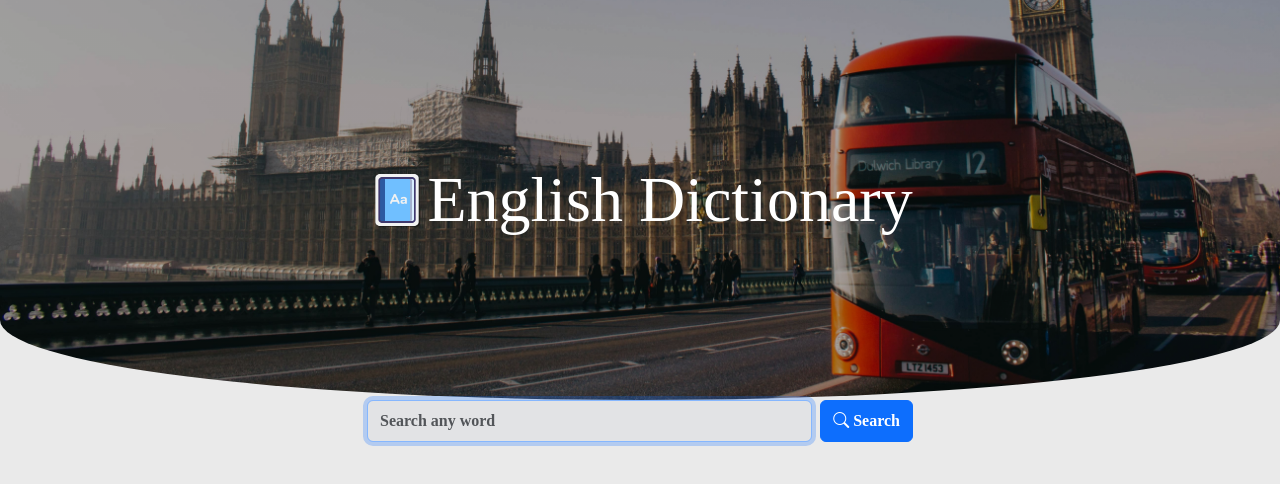
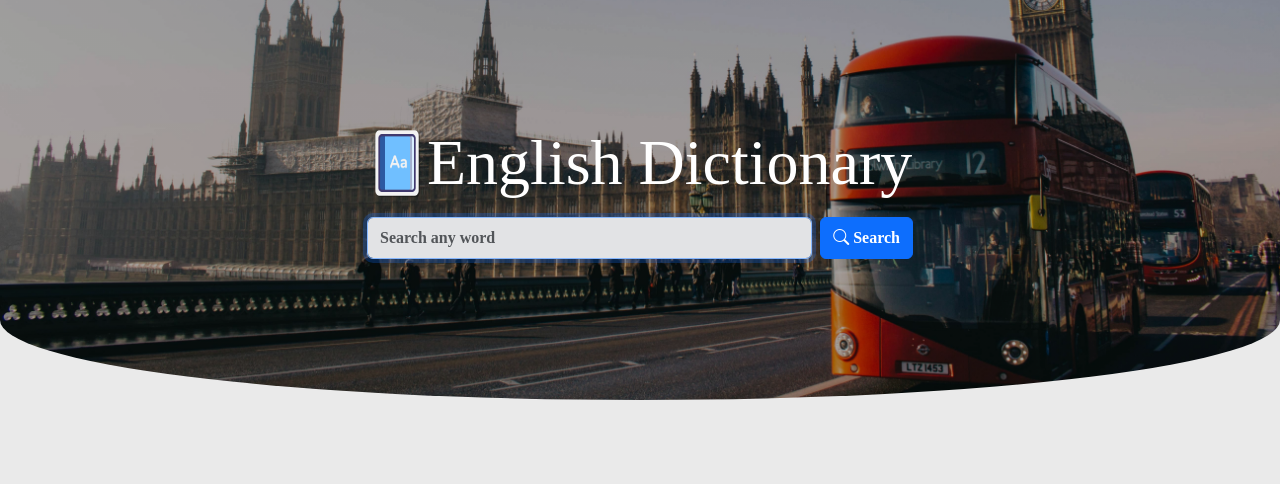
Before and after one commit to MFabri31/english-dictionary, a React (Vite) app: page / in a window 1280 px wide. Shown: the top 484 px of the page. Built offline with nearby package versions, Linux system fonts and the light colour scheme.

Commit message:
add children prop to header

```diff
--- a/src/App.jsx
+++ b/src/App.jsx
@@ -9,20 +9,14 @@ const App = () => {
 
   return (
     <>
-      <Header />
+      <Header>
+        <SearchForm getWordData={getWordData} />
+      </Header>
       <Container>
         <Row className="justify-content-center">
           <Col md={6}>
-            <SearchForm getWordData={getWordData} />
-
             <main>
-              {
-                <Dictionary
-                  wordData={wordData}
-                  loading={loading}
-                  error={error}
-                />
-              }
+              <Dictionary wordData={wordData} loading={loading} error={error} />
             </main>
           </Col>
         </Row>
--- a/src/components/Header.jsx
+++ b/src/components/Header.jsx
@@ -1,10 +1,20 @@
+import { Col, Container, Row } from "react-bootstrap";
 import Logo from "../assets/icons/icon-dictionary-2.png";
 
-const Header = () => {
+const Header = ({ children }) => {
   return (
-    <header className="d-flex align-items-center justify-content-center py-5 curved header">
-      <img src={Logo} alt="icon dictionary" width="60px" />
-      <h1 className="display-3 m-0 text-white">English Dictionary</h1>
+    <header className=" d-flex align-items-center curved header">
+      <Container>
+        <Row className="justify-content-center">
+          <Col md="6">
+            <div className="d-flex mb-3">
+              <img src={Logo} alt="icon dictionary" width="60px" />
+              <h1 className="display-3 m-0 text-white">English Dictionary</h1>
+            </div>
+            {children}
+          </Col>
+        </Row>
+      </Container>
     </header>
   );
 };
```
